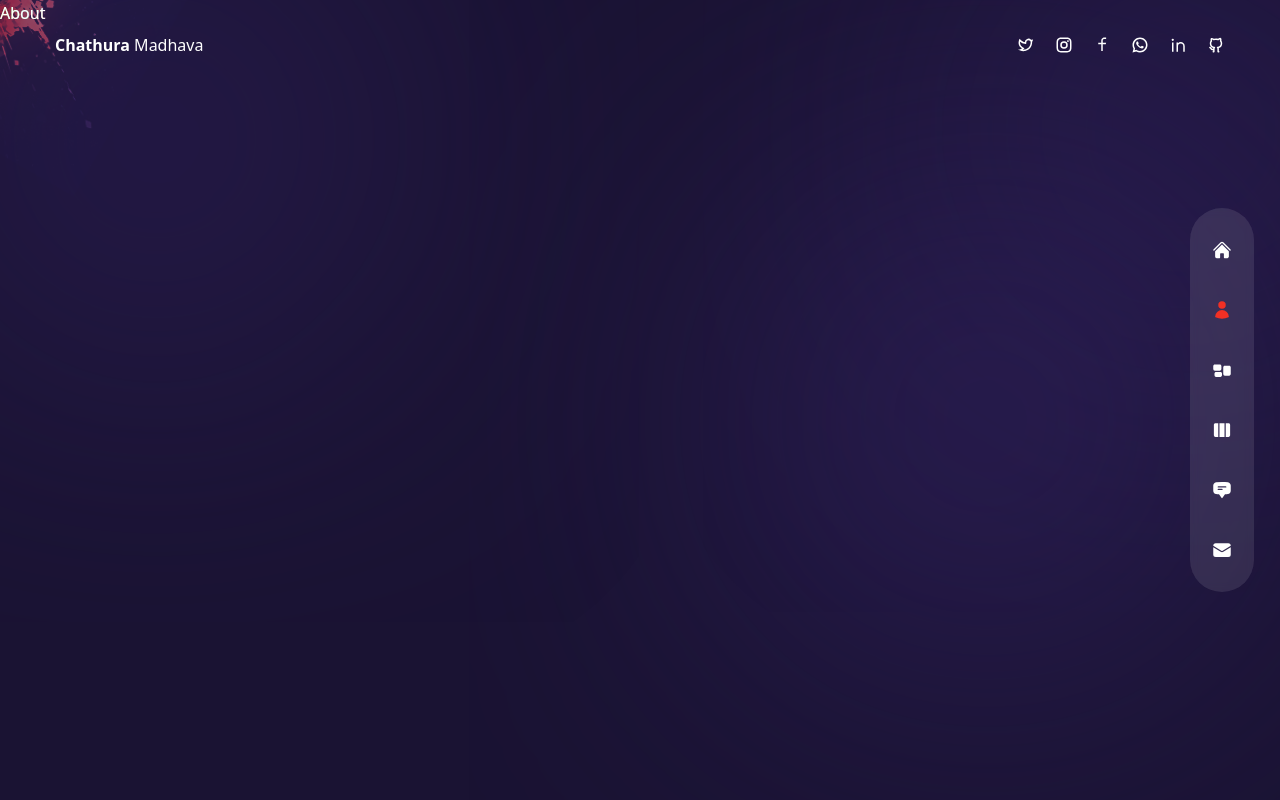
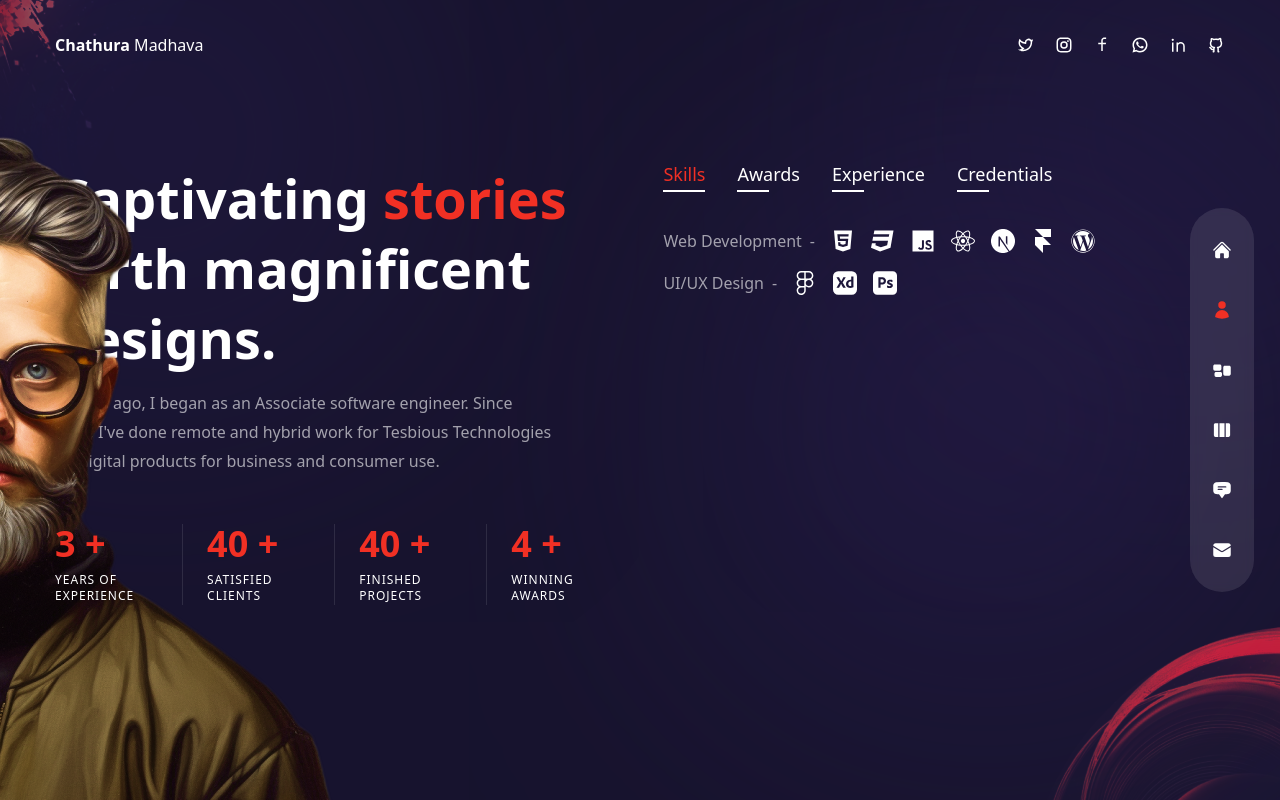
Before and after one commit to P-A-Chathura-Madhava/portfolio-P-A-Chathura-Madhava, a Next.js app: page /about in a window 1280 px wide. Built offline with nearby package versions, Linux system fonts and the light colour scheme.

Commit message:
Apply About Component

```diff
--- a/components/Circles.js
+++ b/components/Circles.js
@@ -1,5 +1,16 @@
+// next image
+import Image from "next/image";
+
 const Circles = () => {
-  return <div>Circles</div>;
+  return <div className="w-[200px] xl:w-[300px] absolute -right-16 -bottom-2 mix-blend-color-dodge animate-pulse duration-75 z-10">
+    <Image
+      src={"/circles.png"}
+      width={260}
+      height={200}
+      className="w-full h-full"
+      alt="circles"
+    />
+  </div>;
 };
 
 export default Circles;
--- a/components/Header.js
+++ b/components/Header.js
@@ -13,7 +13,7 @@ const Header = () => {
       <div className="flex flex-col items-center justify-between py-8 lg:flex-row gap-y-6">
         {/* logo */}
         <Link href={"/"}>
-          <h2 className="text-base text-[36px]"><b>Chathura</b> Madhava</h2>
+          <h2 className="text-base text-[40px]"><b>Chathura</b> Madhava</h2>
         </Link>
         {/* socials */}
         <Socials />
--- a/pages/about/index.js
+++ b/pages/about/index.js
@@ -1,3 +1,5 @@
+import React, { useState } from "react";
+
 // icons
 import {
   FaHtml5,
@@ -15,14 +17,13 @@ import {
   SiAdobephotoshop,
 } from "react-icons/si";
 
-
 //  data
 const aboutData = [
   {
-    title: 'skills',
+    title: "skills",
     info: [
       {
-        title: 'Web Development',
+        title: "Web Development",
         icons: [
           <FaHtml5 />,
           <FaCss3 />,
@@ -34,62 +35,206 @@ const aboutData = [
         ],
       },
       {
-        title: 'UI/UX Design',
+        title: "UI/UX Design",
         icons: [<FaFigma />, <SiAdobexd />, <SiAdobephotoshop />],
       },
     ],
   },
   {
-    title: 'awards',
+    title: "awards",
     info: [
       {
-        title: 'Webby Awards - Honoree',
-        stage: '2011 - 2012',
+        title: "Webby Awards - Honoree",
+        stage: "2011 - 2012",
       },
       {
-        title: 'Adobe Design Achievement Awards - Finalist',
-        stage: '2009 - 2010',
+        title: "Adobe Design Achievement Awards - Finalist",
+        stage: "2009 - 2010",
       },
     ],
   },
   {
-    title: 'experience',
+    title: "experience",
     info: [
       {
-        title: 'UX/UI Designer - XYZ Company',
-        stage: '2012 - 2023',
+        title: "UX/UI Designer - XYZ Company",
+        stage: "2012 - 2023",
       },
       {
-        title: 'Web Developer - ABC Agency',
-        stage: '2010 - 2012',
+        title: "Web Developer - ABC Agency",
+        stage: "2010 - 2012",
       },
       {
-        title: 'Intern - DEF Corporation',
-        stage: '2008 - 2010',
+        title: "Intern - DEF Corporation",
+        stage: "2008 - 2010",
       },
     ],
   },
   {
-    title: 'credentials',
+    title: "credentials",
     info: [
       {
-        title: 'Web Development - ABC University, LA, CA',
-        stage: '2011',
+        title: "Web Development - ABC University, LA, CA",
+        stage: "2011",
       },
       {
-        title: 'Computer Science Diploma - AV Technical Institute',
-        stage: '2009',
+        title: "Computer Science Diploma - AV Technical Institute",
+        stage: "2009",
       },
       {
-        title: 'Certified Graphic Designer - ABC Institute, Los Angeles, CA',
-        stage: '2006',
+        title: "Certified Graphic Designer - ABC Institute, Los Angeles, CA",
+        stage: "2006",
       },
     ],
   },
 ];
 
+// components
+import Avatar from "../../components/Avatar";
+import Circles from "../../components/Circles";
+
+// framer motion
+import { motion } from "framer-motion";
+import { fadeIn } from "../../variants";
+
+// counter
+import CountUp from "react-countup";
+
 const About = () => {
-  return <div>About</div>;
+  const [index, setIndex] = useState(0);
+  return (
+    <div className="h-full py-32 text-center bg-primary/30 xl:text-left">
+      <Circles />
+      {/* avatar img */}
+      <motion.div
+        variants={fadeIn("right", 0.2)}
+        initial="hidden"
+        animate="show"
+        exit="hidden"
+        className="hidden xl:flex absolute bottom-0 -left-[370px]"
+      >
+        <Avatar />
+      </motion.div>
+      <div className="container flex flex-col items-center h-full mx-auto xl:flex-row gap-x-6">
+        {/* text */}
+        <div className="flex flex-col justify-center flex-1">
+          <motion.h2
+            variants={fadeIn("right", 0.2)}
+            initial="hidden"
+            animate="show"
+            exit="hidden"
+            className="h2"
+          >
+            Captivating <span className="text-accent">stories</span> birth
+            magnificent designs.
+          </motion.h2>
+          <motion.p
+            variants={fadeIn("right", 0.4)}
+            initial="hidden"
+            animate="show"
+            exit="hidden"
+            className="max-w-[500px] mx-auto xl:mx-0 mb-6 xl:mb-12 px-2 xl:px-0"
+          >
+            3 years ago, I began as an Associate software engineer. Since then,
+            I've done remote and hybrid work for Tesbious Technologies on
+            digital products for business and consumer use.
+          </motion.p>
+          {/* counters */}
+          <motion.div
+            variants={fadeIn("right", 0.6)}
+            initial="hidden"
+            animate="show"
+            exit="hidden"
+            className="hidden mb-8 md:flex md:max-w-xl xl:max-w-none xl:max-0" /* mx-auto  */
+          >
+            <div className="flex flex-1 xl:gap-6">
+              {/* experience */}
+              <div className="relative flex-1 after:w-[1px] after:h-full after:bg-white/10 after:absolute after:top-0 after:right-0">
+                <div className="mb-2 text-2xl font-extrabold xl:text-4xl text-accent">
+                  <CountUp start={0} end={3} duration={5} /> +
+                </div>
+                <div className="text-xs uppercase tracking-[1px] leading-[1.4] max-w-[100px]">
+                  Years of experience
+                </div>
+              </div>
+              {/* clients */}
+              <div className="relative flex-1 after:w-[1px] after:h-full after:bg-white/10 after:absolute after:top-0 after:right-0">
+                <div className="mb-2 text-2xl font-extrabold xl:text-4xl text-accent">
+                  <CountUp start={0} end={40} duration={5} /> +
+                </div>
+                <div className="text-xs uppercase tracking-[1px] leading-[1.4] max-w-[100px]">
+                  Satisfied clients
+                </div>
+              </div>
+              {/* projects */}
+              <div className="relative flex-1 after:w-[1px] after:h-full after:bg-white/10 after:absolute after:top-0 after:right-0">
+                <div className="mb-2 text-2xl font-extrabold xl:text-4xl text-accent">
+                  <CountUp start={0} end={40} duration={5} /> +
+                </div>
+                <div className="text-xs uppercase tracking-[1px] leading-[1.4] max-w-[100px]">
+                  Finished projects
+                </div>
+              </div>
+              {/* awards */}
+              <div className="relative flex-1">
+                <div className="mb-2 text-2xl font-extrabold xl:text-4xl text-accent">
+                  <CountUp start={0} end={4} duration={5} /> +
+                </div>
+                <div className="text-xs uppercase tracking-[1px] leading-[1.4] max-w-[100px]">
+                  Winning awards
+                </div>
+              </div>
+            </div>
+          </motion.div>
+        </div>
+        {/* info */}
+        <motion.div
+          variants={fadeIn("left", 0.4)}
+          initial="hidden"
+          animate="show"
+          exit="hidden"
+          className="flex flex-col w-full xl:max-w-[48%] h-[480px]"
+        >
+          <div className="flex mx-auto mb-4 gap-x-4 xl:gap-x-8 xl:mx-0">
+            {aboutData.map((item, itemIndex) => {
+              return (
+                <div
+                  className={`${
+                    index === itemIndex &&
+                    "text-accent after:w-[100%] after:bg-accent after:transition-all after:duration-300"
+                  } cursor-pointer capitalize xl:text-lg relative after:w-8 after:h-[2px] after:bg-white after:absolute after:-bottom-1 after:left-0`}
+                  onClick={() => setIndex(itemIndex)}
+                >
+                  {item.title}
+                </div>
+              );
+            })}
+          </div>
+          <div className="flex flex-col items-center py-2 xl:py-6 gap-y-2 xl:gap-y-4 xl:items-start">
+            {aboutData[index].info.map((item, itemIndex) => {
+              return (
+                <div
+                  key={itemIndex}
+                  className="flex flex-col items-center flex-1 md:flex-row max-w-max gap-x-2 text-white/60"
+                >
+                  {/* title */}
+                  <div className="mb-2 font-light md:mb-0">{item.title}</div>
+                  <div className="hidden md:flex">-</div>
+                  <div>{item.stage}</div>
+                  <div className="flex gap-x-4">
+                    {/* icons */}
+                    {item.icons?.map((icon, itemIndex) => {
+                      return <div className="text-2xl text-white">{icon}</div>;
+                    })}
+                  </div>
+                </div>
+              );
+            })}
+          </div>
+        </motion.div>
+      </div>
+    </div>
+  );
 };
 
 export default About;
```
